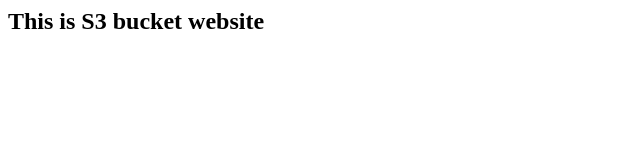
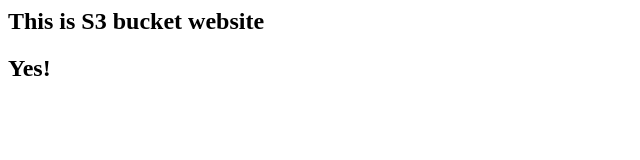
Before and after one commit to radianssi/s3-static-webpage, a plain HTML site: page index.html in a window 1280 px wide. Shown: the full height of the page, 0-640 px from the left. Drawn offline with Linux system fonts and the light colour scheme.

Commit message:
More rows!

```diff
--- a/index.html
+++ b/index.html
@@ -1 +1,2 @@
 <h2>This is S3 bucket website</h2>
+<h2>Yes!</h2>
```
